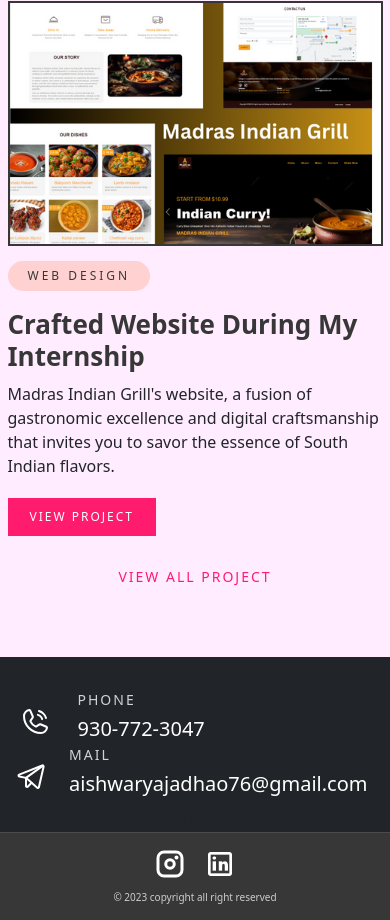
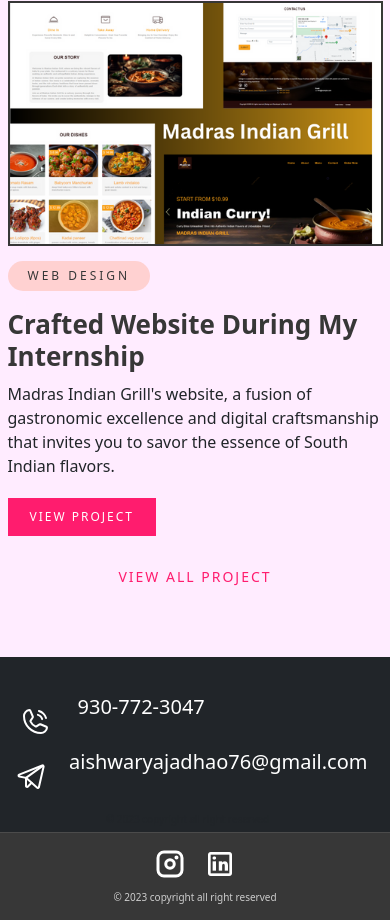
Before and after one commit to Aishwarya821/Portfolio, a plain HTML site: page index.html in a window 390 px wide. Shown: the part 6714-7634 px from the top of the page. Drawn offline with nearby package versions, Linux system fonts and the light colour scheme; files whose address does not match are found by name.

Commit message:
Commented the mail and phone heading in footer

```diff
--- a/index.html
+++ b/index.html
@@ -555,7 +555,7 @@
                                             <i><img src="assets/img/icon/call.svg" alt=""></i>
                                         </div>
                                         <div class="col">
-                                            <h5>Phone</h5>
+                                        <!--<h5>Phone</h5> -->
                                             <p><a href="tel:9307723047" style="color: white;"> 930-772-3047</a></p>
                                         </div>
                                     </div>
@@ -564,7 +564,7 @@
                                             <i><img src="assets/img/icon/TelegramLogo.svg" alt=""></i>
                                         </div>
                                         <div class="col">
-                                            <h5>Mail</h5>
+                                        <!--<h5>Mail</h5> -->
                                             <p><a href="mailto:aishwaryajadhao76@gmail.com" style="color: white;">
                                                     aishwaryajadhao76@gmail.com</a></p>
                                         </div>
```
